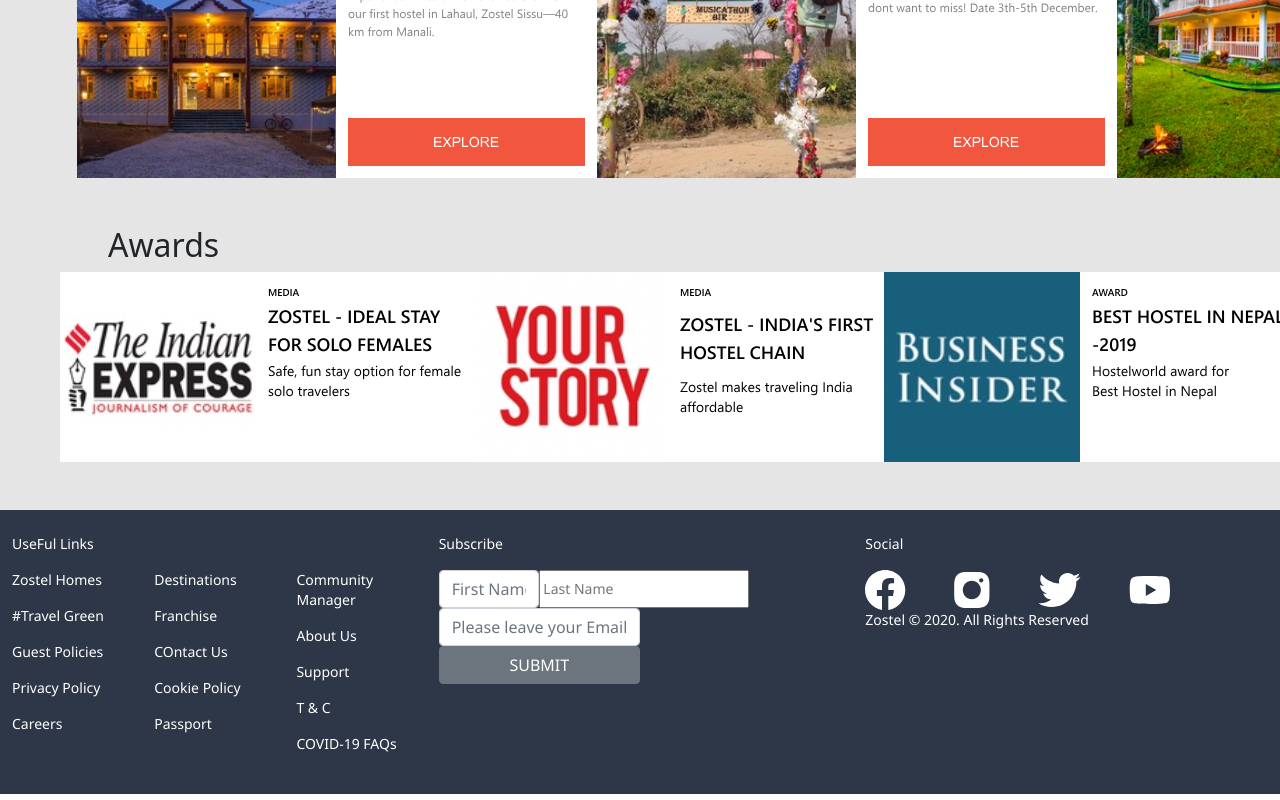
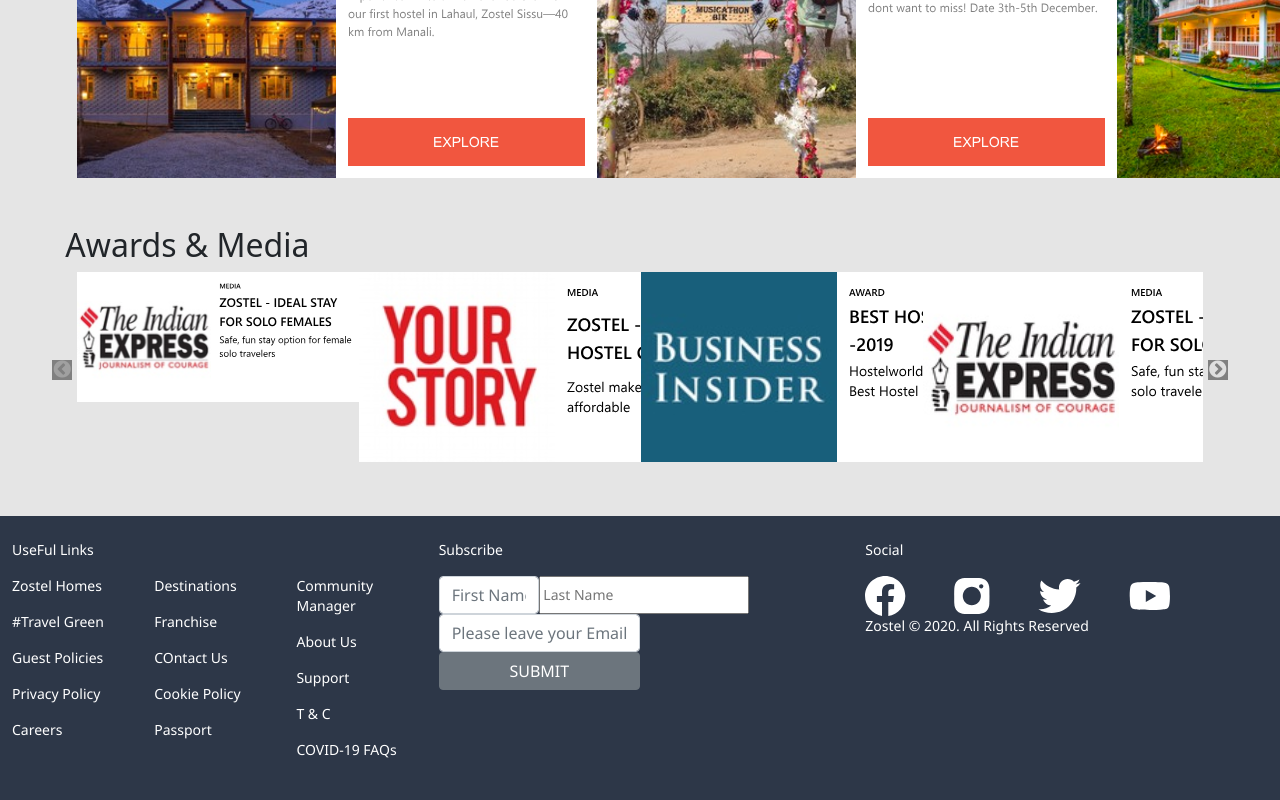
Before and after one commit to Syammed2429/zostel-clone, a React (Create React App) app: page / in a window 1280 px wide. Shown: the part 3912-4712 px from the top of the page. Built offline with nearby package versions, Linux system fonts and the light colour scheme.

Commit message:
awards and media is done

```diff
--- a/src/components/Home/Awards/Awards.jsx
+++ b/src/components/Home/Awards/Awards.jsx
@@ -16,34 +16,35 @@
         dots: false,
         infinite: false,
         speed: 1000,
-        slidesToShow: 3,
+        slidesToShow: 4,
         slidesToScroll: 3,
         arrows: true,
     };
 
     return (
         <>
-            <div className="container-fluid  col-11 mx-5 text-center m-5">
-                <h2 className="d-flex mx-5">Awards</h2>
+            <div className="container-fluid  col-11 my-5 ">
+                <h2>Awards & Media</h2>
 
-                <div className="  d-flex ">
-                    {/* <Slider {...settings}> */}
+                <div className="container-fluid ">
+                    <Slider {...settings}>
+                        <div className="">
+                            <img className="img-fluid" src={a1} alt="featured1" />
+
+                        </div >
                         <div className=" ">
-                        <img className="" src={a1} alt="featured1" />
+                            <img className="" src={a2} alt="featured1" />
+
+                        </div>
+                        <div className="">
+                            <img className="" src={a3} alt="featured1" />
 
                         </div>
                         <div>
-                        <img className="" src={a2} alt="featured1" />
-
-                    </div>
-                    <div>
-                        <img className="" src={a3} alt="featured1" />
-
-                    </div>
-                    {/* <div>
                             <img className="" src={a4} alt="featured1" />
 
                         </div>
+
                         <div>
                             <img className="" src={a5} alt="featured1" />
 
@@ -51,9 +52,9 @@
                         <div>
                             <img className="" src={a6} alt="featured1" />
 
-                    </div> */}
+                        </div>
 
-                    {/* </Slider> */}
+                    </Slider>
                 </div>
             </div>
 
```
Lines whose indentation alone changed are shown as unchanged.
